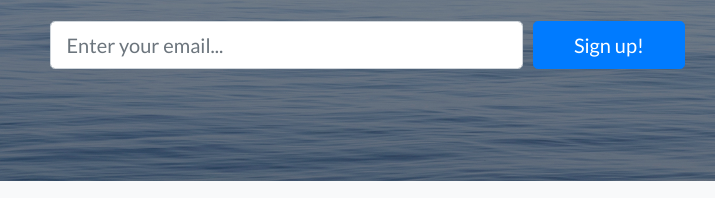
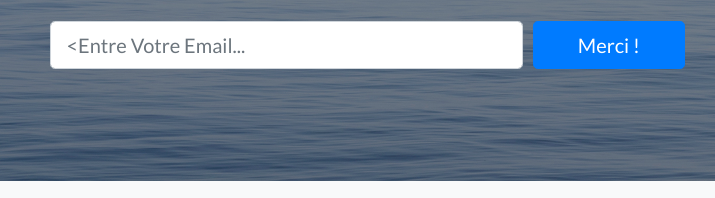
Before and after one commit to Romaricc/export, a website: page index.html in a window 1280 px wide. Shown: the part 3447-3645 px from the top of the page, 273-988 px from the left. Drawn offline with Linux system fonts and the light colour scheme.

Commit message:
Test Merci

```diff
--- a/index.html
+++ b/index.html
@@ -162,10 +162,10 @@
             <form>
               <div class="form-row">
                 <div class="col-12 col-md-9 mb-2 mb-md-0">
-                  <input type="email" class="form-control form-control-lg" placeholder="Enter your email...">
+                  <input type="email" class="form-control form-control-lg" placeholder="<Entre Votre Email...">
                 </div>
                 <div class="col-12 col-md-3">
-                  <button type="submit" class="btn btn-block btn-lg btn-primary">Sign up!</button>
+                  <button type="submit" class="btn btn-block btn-lg btn-primary">Merci !</button>
                 </div>
               </div>
             </form>
```
